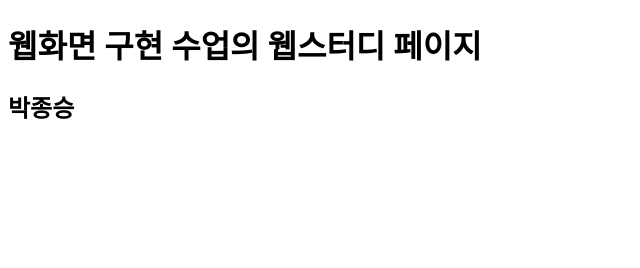
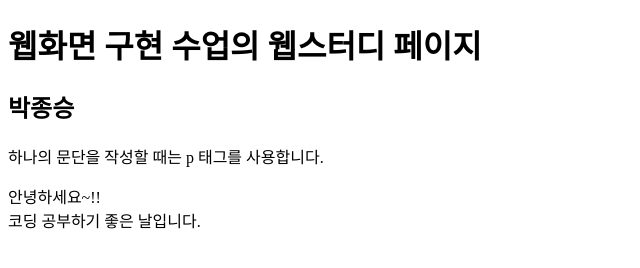
Before and after one commit to jongs985/WebStudy, a plain HTML site: page index.html in a window 1280 px wide. Shown: the whole page, without its empty margins (0-640 px from the left). Drawn offline with Linux system fonts and the light colour scheme.

Commit message:
첫 커밋

```diff
--- a/index.html
+++ b/index.html
@@ -8,5 +8,9 @@
 <body>
     <h1>웹화면 구현 수업의 웹스터디 페이지</h1>
     <h2>박종승</h2>
+    <p>하나의 문단을 작성할 때는 p 태그를 사용합니다.</p>
+    <p>안녕하세요~!! <br>
+        코딩 공부하기 좋은 날입니다.
+    </p>
 </body>
 </html>
```
